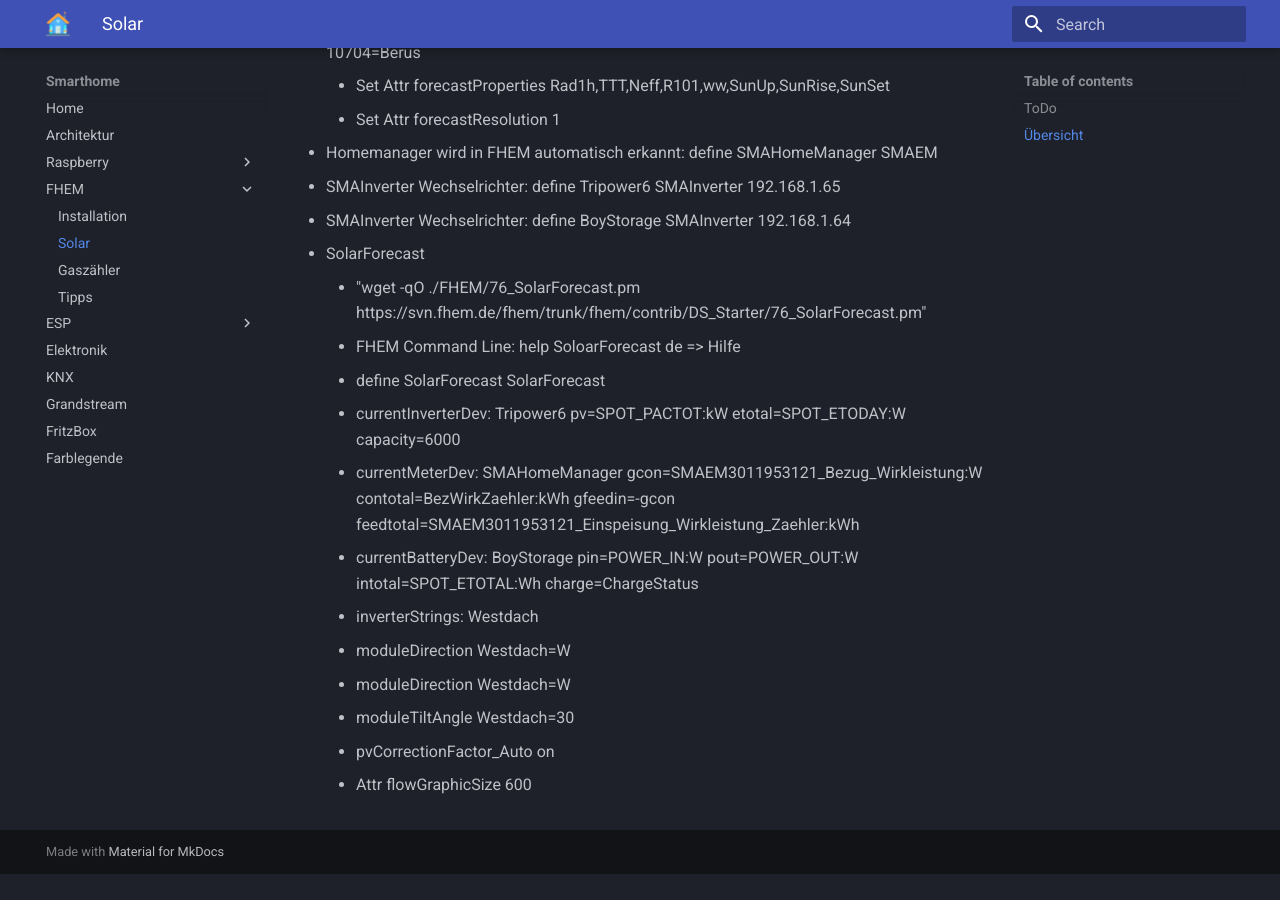
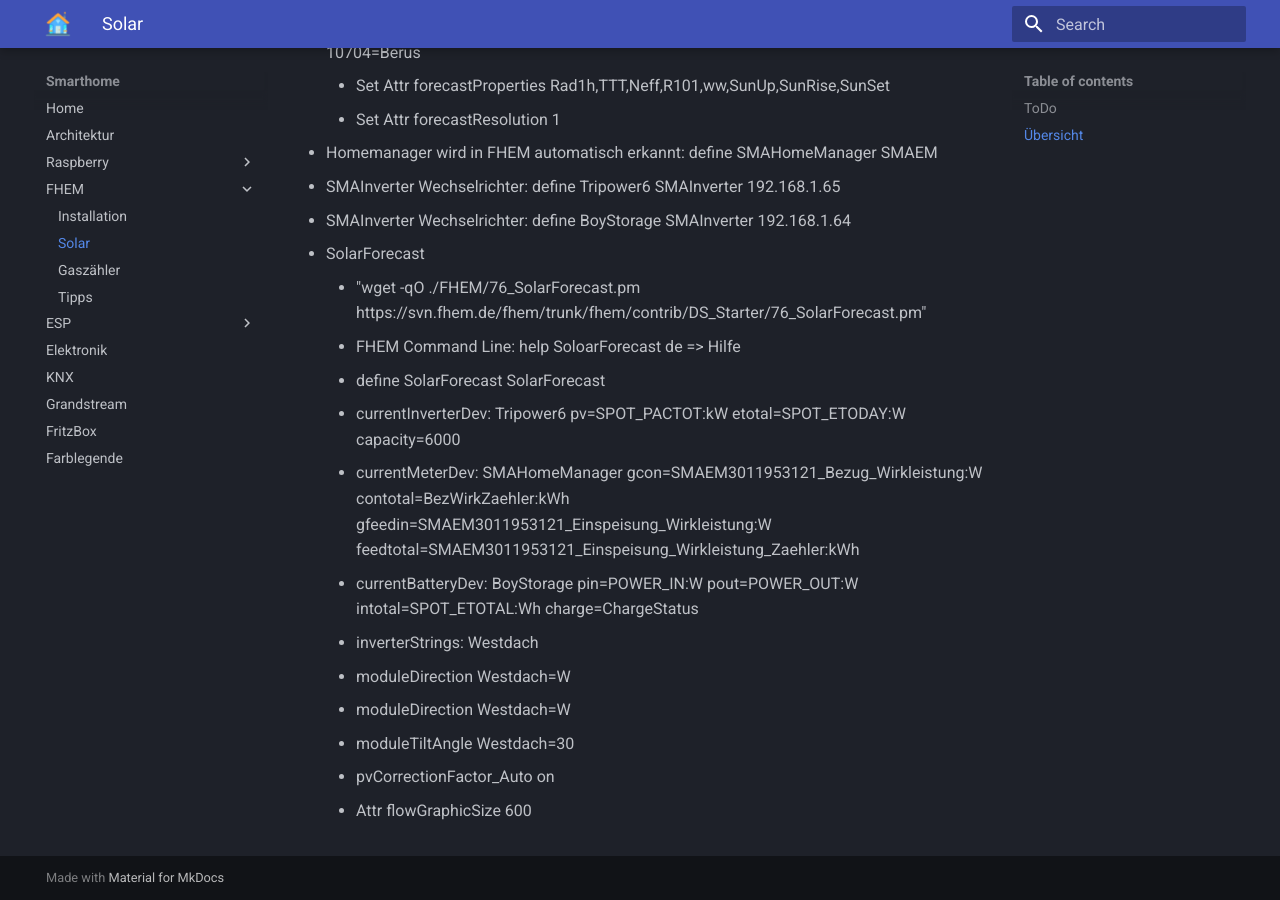
Before and after one commit to rogerknop/mkdocs_smarthome, an MkDocs documentation site: the page built from docs/fhemtipps/fhem_solar.md, in a window 1280 px wide and 900 px high, scrolled down 779 px. Built offline with MkDocs 1.6.1 and Material for MkDocs 9.7.7, drawn with Linux system fonts in a browser that asks for light colours; before the commit the page ends 1653 px from its top, so only the background shows below that.

Commit message:
Korrektur Einspeisung Solar

```diff
--- a/docs/fhemtipps/fhem_solar.md
+++ b/docs/fhemtipps/fhem_solar.md
@@ -27,7 +27,7 @@
     * FHEM Command Line: help SoloarForecast de => Hilfe
     * define SolarForecast SolarForecast
     * currentInverterDev: Tripower6 pv=SPOT_PACTOT:kW etotal=SPOT_ETODAY:W capacity=6000
-    * currentMeterDev: SMAHomeManager gcon=SMAEM3011953121_Bezug_Wirkleistung:W contotal=BezWirkZaehler:kWh gfeedin=-gcon feedtotal=SMAEM3011953121_Einspeisung_Wirkleistung_Zaehler:kWh
+    * currentMeterDev: SMAHomeManager gcon=SMAEM3011953121_Bezug_Wirkleistung:W contotal=BezWirkZaehler:kWh gfeedin=SMAEM3011953121_Einspeisung_Wirkleistung:W feedtotal=SMAEM3011953121_Einspeisung_Wirkleistung_Zaehler:kWh
     * currentBatteryDev: BoyStorage pin=POWER_IN:W pout=POWER_OUT:W intotal=SPOT_ETOTAL:Wh charge=ChargeStatus
     * inverterStrings: Westdach
     * moduleDirection Westdach=W
```
